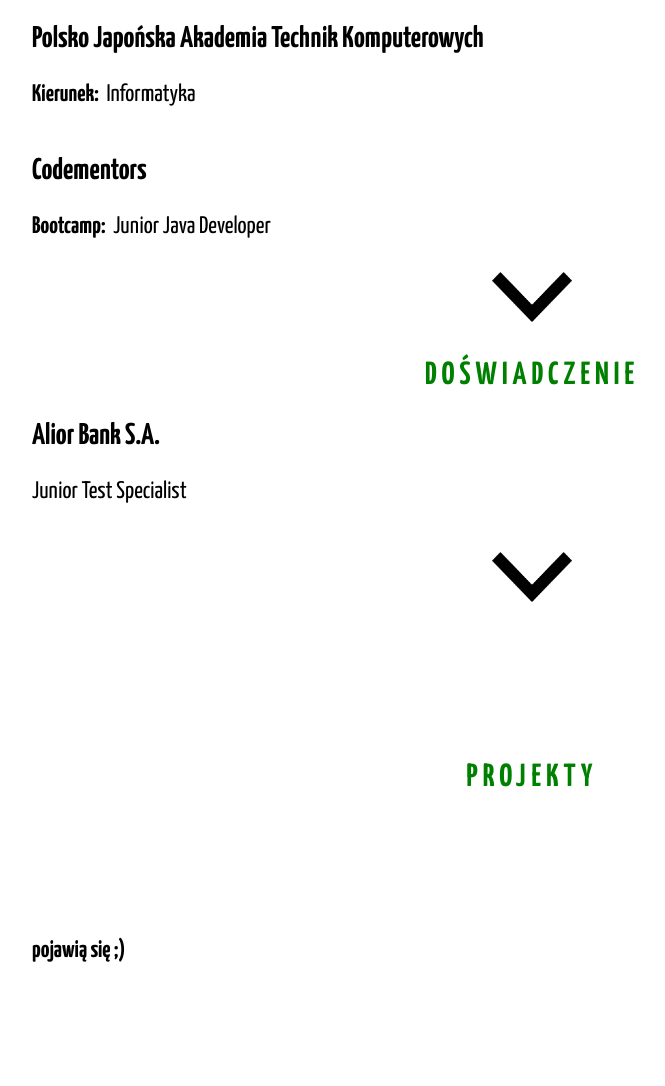
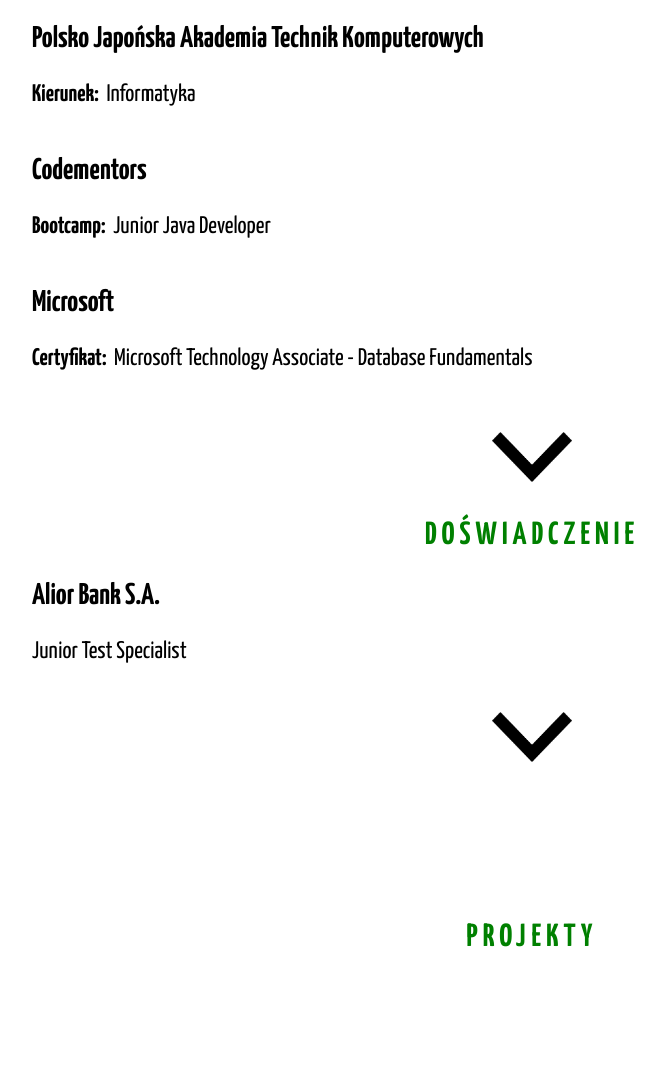
Before and after one commit to R4V88/Portfolio, a website: page src/content/index.html in a window 1280 px wide. Shown: the part 1443-2529 px from the top of the page, without its empty margins (108-773 px from the left). Drawn offline with nearby package versions, Linux system fonts and the light colour scheme; files that its build step writes are made by us from their sources; files whose address does not match are found by name.

Commit message:
certificate added

```diff
--- a/src/content/index.html
+++ b/src/content/index.html
@@ -27,7 +27,7 @@
                 <section class="navigation__logo">
                     <div class="navigation__logo__container">
                         <a href="https://www.linkedin.com/in/sochacki-rafal" target="_blank">
-                            <img class="navigation__logo__container--mini" src="assets/img/LI-In-Bug.png">
+                            <img class="navigation__logo__container--mini " src="assets/img/LI-In-Bug.png">
                         </a>
                         <a href="https://github.com/R4V88" target="_blank">
                             <img class="navigation__logo__container--mini" src="assets/img/Octocat.png">
@@ -124,6 +124,10 @@
                     <p class="edu__content--paragraph">
                         <strong>Bootcamp: </strong> &nbsp Junior Java Developer
                     </p>
+                    <h2 class="edu__content--h">Microsoft</h2>
+                    <p class="edu__content--paragraph">
+                        <strong>Certyfikat: </strong> &nbsp Microsoft Technology Associate - Database Fundamentals
+                    </p>
                 </article>
             </section>
             <section class="scroll">
--- a/src/scss/main.scss
+++ b/src/scss/main.scss
@@ -91,7 +91,7 @@
 .maincontent {
   display: grid;
   grid-template-columns: 100%;
-  grid-template-rows: 40vh 10vh 50vh 10vh 40vh 10vh 20vh 10vh 70vh;
+  grid-template-rows: 40vh 10vh 50vh 10vh 60vh 10vh 20vh 10vh 70vh;
   font-family: $mainfont;
   grid-row-gap: 20px;
 }
@@ -186,7 +186,7 @@
     @include sectionname;
   }
   &__content {
-    height: 30vh;
+    height: 50vh;
     &--h {
       font-size: 30px;
     }
```
